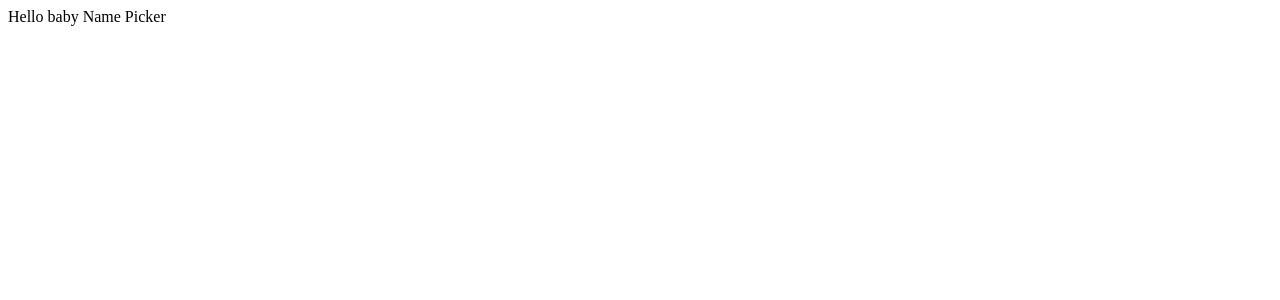
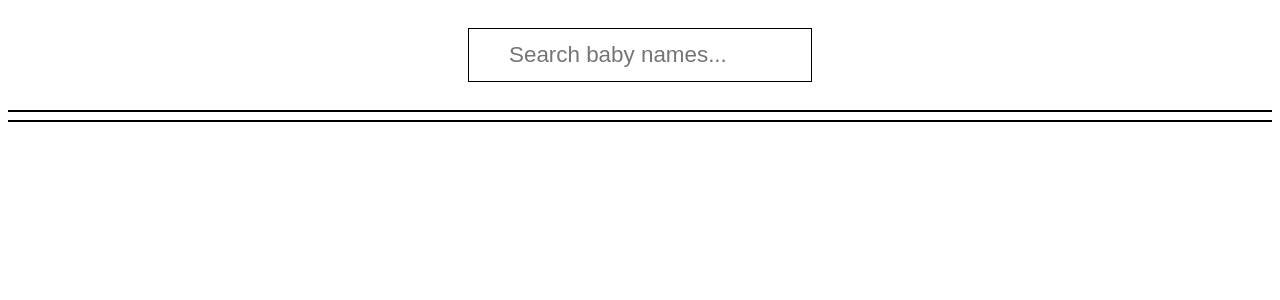
Before and after one commit to byohannes/baby-names-react, a React (Create React App) app: page / in a window 1280 px wide. Shown: the top 300 px of the page. Built offline with nearby package versions, Linux system fonts and the light colour scheme.

Commit message:
Basic page with comonents done

```diff
--- /dev/null
+++ b/src/App.css
@@ -0,0 +1,16 @@
+.container {
+  text-align: center;
+}
+.search-input {
+  outline: none;
+  background: #ffffff;
+  width: 300px;
+  height: 50px;
+  border: 1px solid black;
+  font-size: 1.4rem;
+  padding-left: 40px;
+  margin: 20px;
+}
+.horizontal-line{
+    border: 1px solid black;
+}
--- a/src/App.js
+++ b/src/App.js
@@ -1,7 +1,15 @@
 import React from 'react';
+import babyNamesData from './babyNamesData.json';
+import ListBabyNames from "./components/ListBabyNames";
+import "./App.css";
 const App = () => {
-  return  (<div>
-      Hello baby Name Picker
-  </div>);
+  return  (
+      <div className="container">
+    <input className="search-input" placeholder="Search baby names..."></input>
+    <hr className="horizontal-line"></hr>
+    <ListBabyNames babyNames = {babyNamesData}/>
+    <hr className="horizontal-line"></hr>
+    </div>
+  );
 }
 export default App;
--- /dev/null
+++ b/src/components/ListBabyNames.js
@@ -0,0 +1,6 @@
+import React from "react";
+
+const ListBabyNames =(props)=>{
+    return (<div></div>);
+}
+export default ListBabyNames;
```
Also changed, not shown: src/babyNamesData.json (renamed from src/babyNameData.json).
